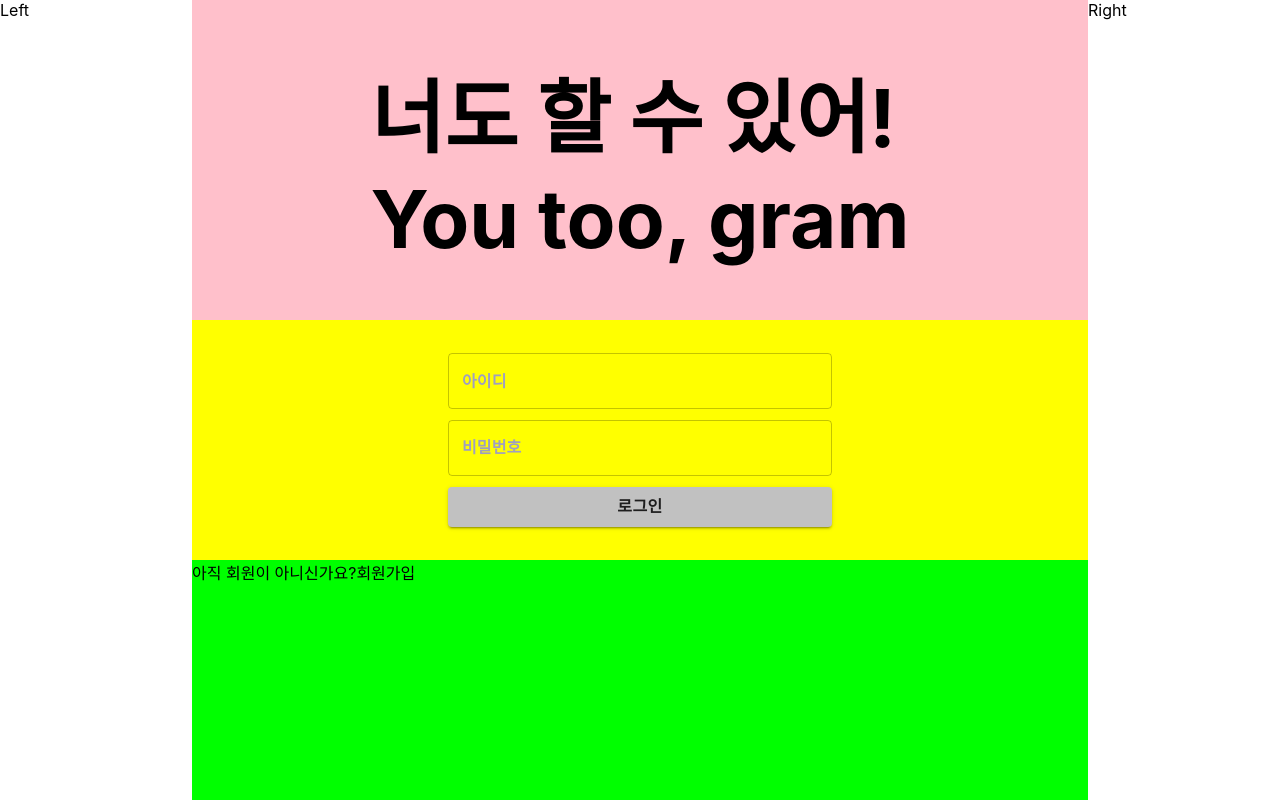
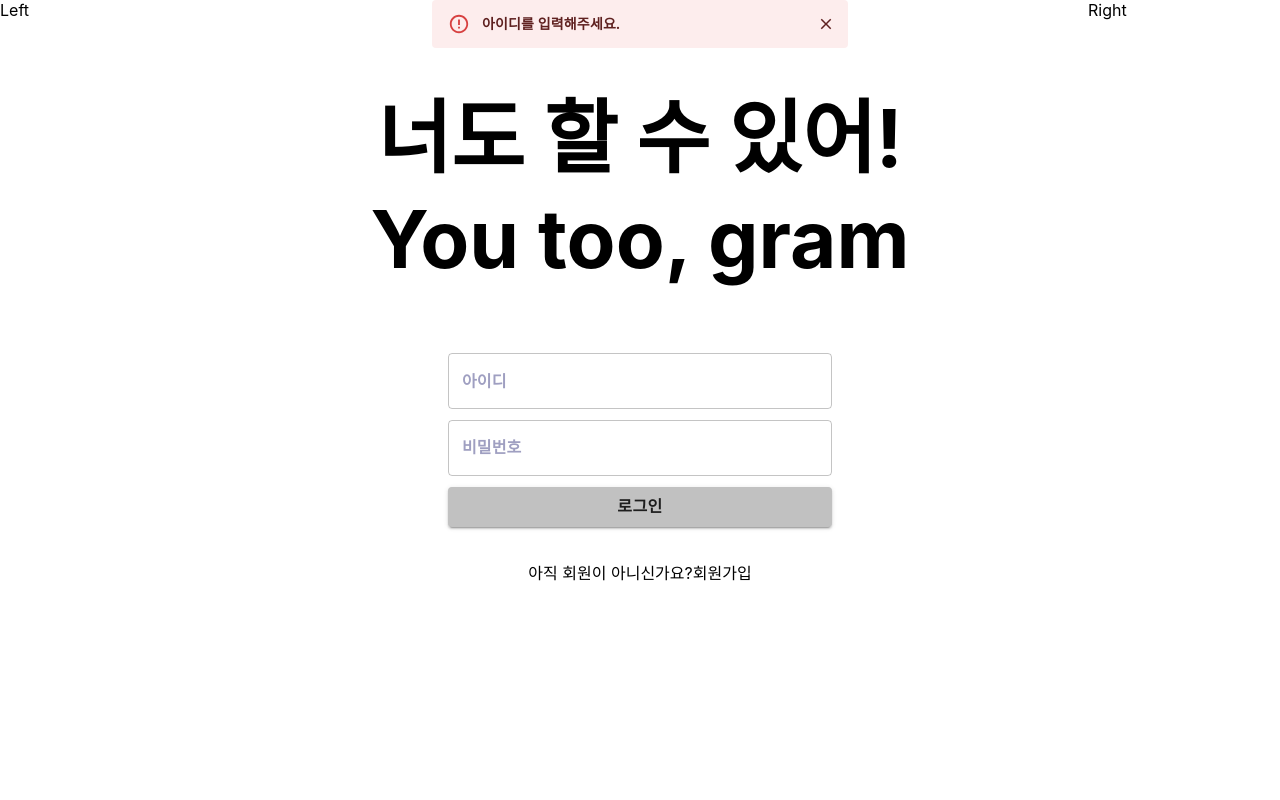
Before and after one commit to honeybeeveloper/youtoogram-frontend, a React (Create React App) app: page / in a window 1280 px wide. Both pictures are taken after a click on the button "로그인". Built offline with nearby package versions, Linux system fonts and the light colour scheme.

Commit message:
change SignIn.js

```diff
--- a/src/view/sign-in/SignIn.js
+++ b/src/view/sign-in/SignIn.js
@@ -1,25 +1,72 @@
-import React from "react";
-// import { makeStyles } from "@mui/styles";
+import React, { useState } from "react";
 import StyledTheme from "../../component/theme/StyledTheme";
 import StyledTextField from "../../component/textfield/StyledTextField";
 import StyledButton from "../../component/button/StyledButton";
+import { Alert, Collapse, IconButton } from "@mui/material";
+import { Close } from "@mui/icons-material"
 
 
-function SignIn(props) {
+function SignIn() {
+    const [showAlert, setShowAlert] = useState(false)
+    const [alertText, setAlertText] = useState('')
+    const [userId, setUserId] = useState('')
+    const [password, setPassword] = useState('')
+
+    const handleOnClick = () => {
+        if (!userId){
+            setShowAlert(true)
+            setAlertText('아이디를 입력해주세요.')
+            return
+        }
+        if (!password){
+            setShowAlert(true)
+            setAlertText('비밀번호를 입력해주세요.')
+            return
+        }
+
+        // sign-in
+        const signInData = {userId: userId, password: password}
+        runSignIn(signInData)
+    };
+
+    const runSignIn = (data) => {
+        // TODO : with axio
+        console.log(data.userId, data.password)
+    }
+
 
     return (
         <div style={useStyles.root}>
             <div style={useStyles.sideDiv}>Left</div>
             <div style={useStyles.contents}>
-                <div style={useStyles.titleDiv}>
-                    <label style={useStyles.title}>
-                        {'너도 할 수 있어!'}<br />{'You too, gram'}
-                    </label>
+                <div>
+                    <div style={useStyles.alertDiv}>
+                        <Collapse in={showAlert}>
+                            <Alert
+                                    style={useStyles.alert}
+                                    severity="error"
+                                    action={<IconButton
+                                                color="inherit"
+                                                size="small"
+                                                onClick={() => {
+                                                    setShowAlert(false);
+                                                }}
+                                                >
+                                                <Close fontSize="inherit" />
+                                            </IconButton>}
+                            >{alertText}</Alert>
+                        </Collapse>
+                    </div>
+                    <div style={useStyles.titleDiv}>
+                        <label style={useStyles.title}>
+                            {'너도 할 수 있어!'}<br />{'You too, gram'}
+                        </label>
+                    </div>
                 </div>
                 <div style={useStyles.inputsDiv}>
-                    <StyledTextField id={'idInput'} inputLabel={'아이디'} width={'30vw'} />
-                    <StyledTextField id={'pwInput'} inputLabel={'비밀번호'}  width={'30vw'}/>
-                    <StyledButton name={'로그인'} />
+                    <StyledTextField inputLabel={'아이디'} handleTextField={setUserId} />
+                    <StyledTextField inputLabel={'비밀번호'} handleTextField={setPassword}/>
+                    <StyledButton name={'로그인'} onClick={handleOnClick} />
                 </div>
                 <div style={useStyles.signupDiv}>
                     <label>아직 회원이 아니신가요?</label>
@@ -29,7 +76,6 @@ function SignIn(props) {
             <div style={useStyles.sideDiv}>Right</div>
         </div>
     )
-
 }
 
 const useStyles = {
@@ -42,29 +88,37 @@ const useStyles = {
     },
     contents: {
         width:  `calc(100vw - ${StyledTheme.variables.sideWidth}vw * 2)`,
-        backgroundColor: '#e7bee7',
+    },
+    alertDiv: {
+        display: 'flex',
+        justifyContent: 'center',
+        height: '5vh',
+    },
+    alert: {
+        width: '30vw',
+        fontWeight: 'bold',
     },
     titleDiv: {
-        display: "grid",
-        justifyContent: "center",
-        alignContent: "center",
-        height: '40vh',
-        backgroundColor: 'pink'
+        display: 'flex',
+        justifyContent: 'center',
+        alignItems: 'center',
+        textAlign: "center",
+        height: '35vh'
     },
     title: {
         fontWeight: "bolder",
-        fontSize: StyledTheme.spacing * 10
+        fontSize: StyledTheme.spacing * 10,
     },
     inputsDiv: {
         display: "grid",
         justifyContent: "center",
         alignItems: "center",
         height: '30vh',
-        backgroundColor: 'yellow'
     },
     signupDiv: {
+        display: 'flex',
+        justifyContent: 'center',
         height: '30vh',
-        backgroundColor: 'lime'
     }
 };
 
```
